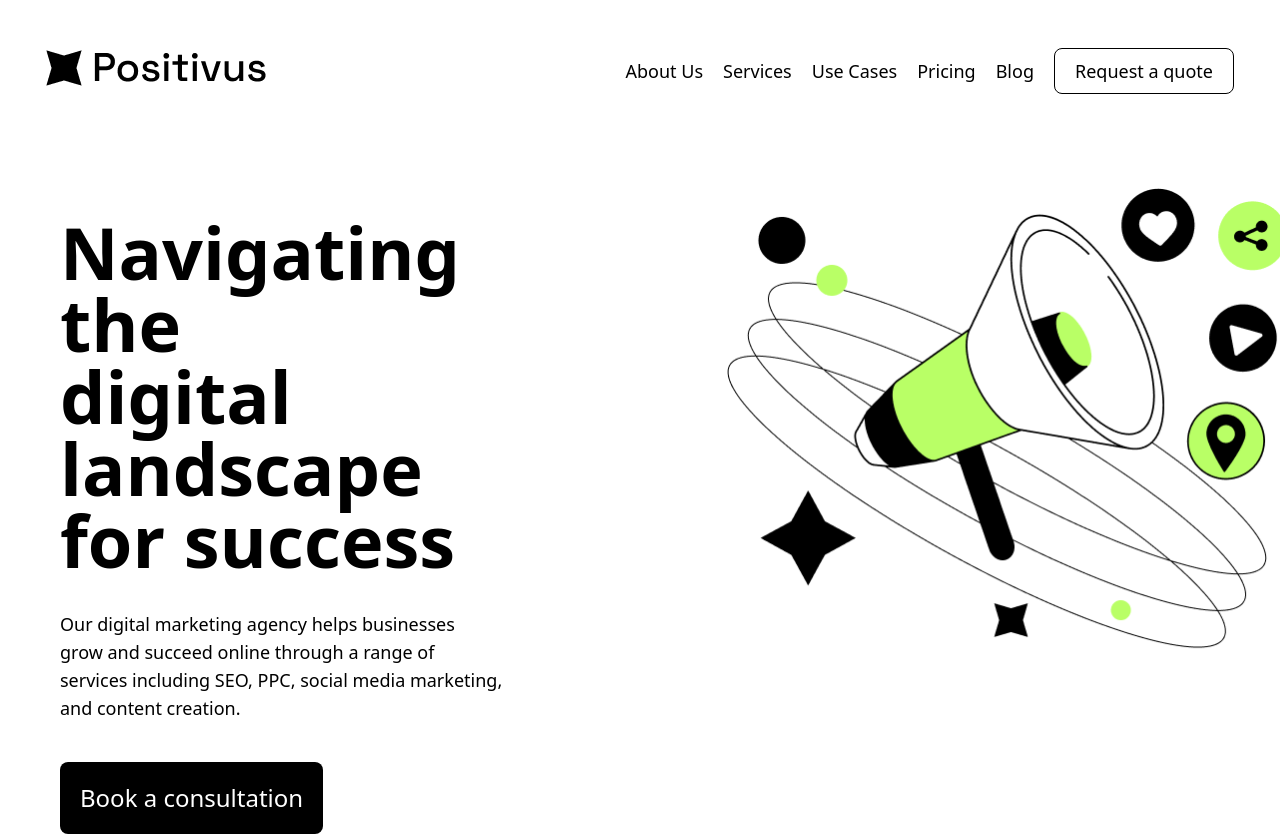
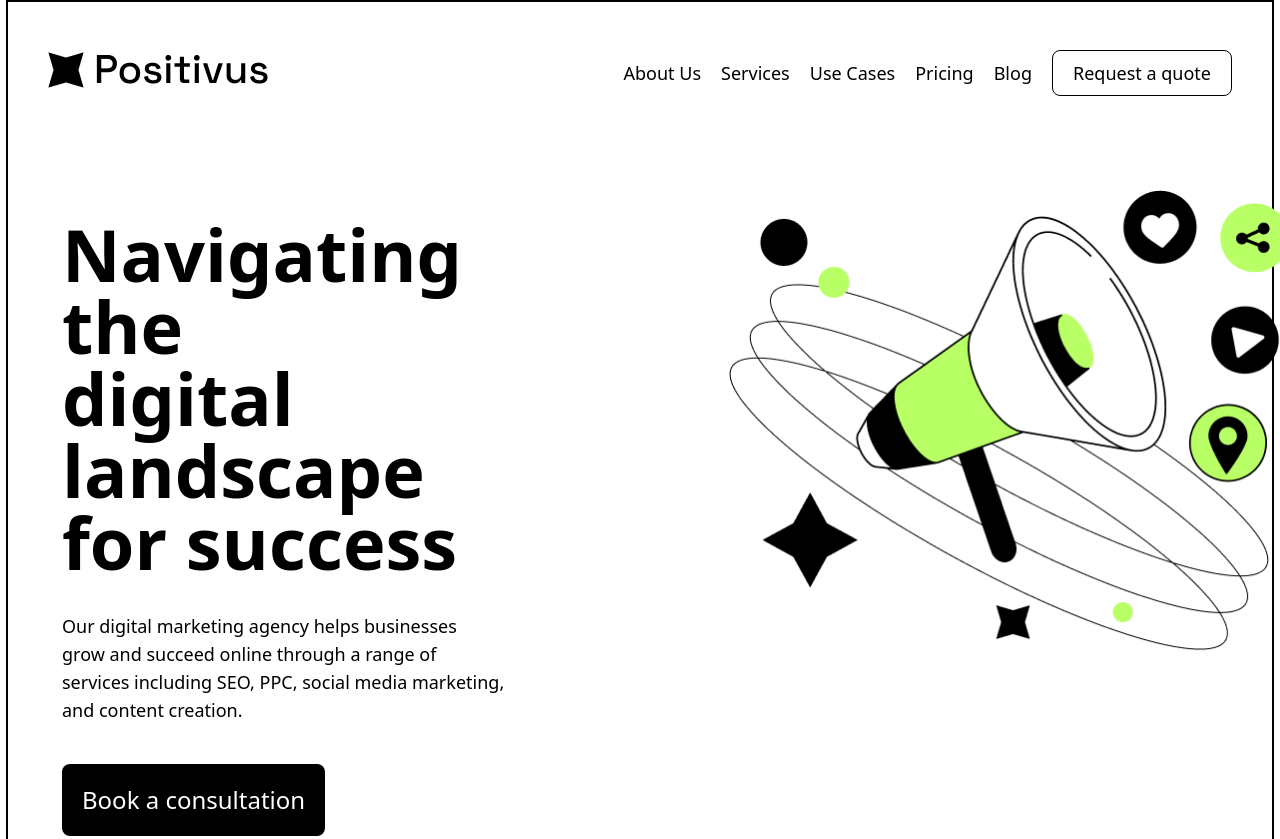
Before and after one commit to AFIAEBNATH/CBI-015-midtrem, a plain HTML site: page postivus/index.html in a window 1280 px wide. Shown: the top 839 px of the page. Drawn offline with nearby package versions, Linux system fonts and the light colour scheme.

Commit message:
borderblack

```diff
--- a/postivus/index.html
+++ b/postivus/index.html
@@ -15,7 +15,7 @@
 </head>
 
 <body>
-    <header class="p-10 mx-1.5">
+    <header class="p-10 mx-1.5 md:border-2 md:border-black ">
         <nav class="">
             <div class="flex justify-between  text-[#000000] gap-5">
                 <div>
```
